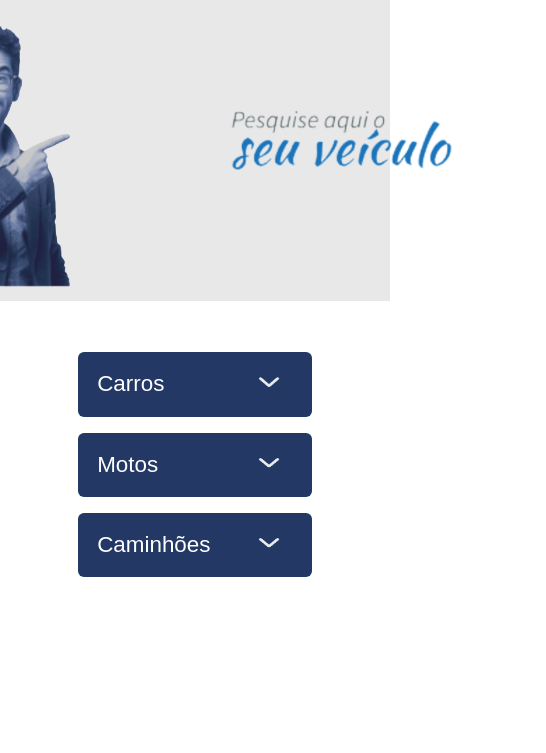
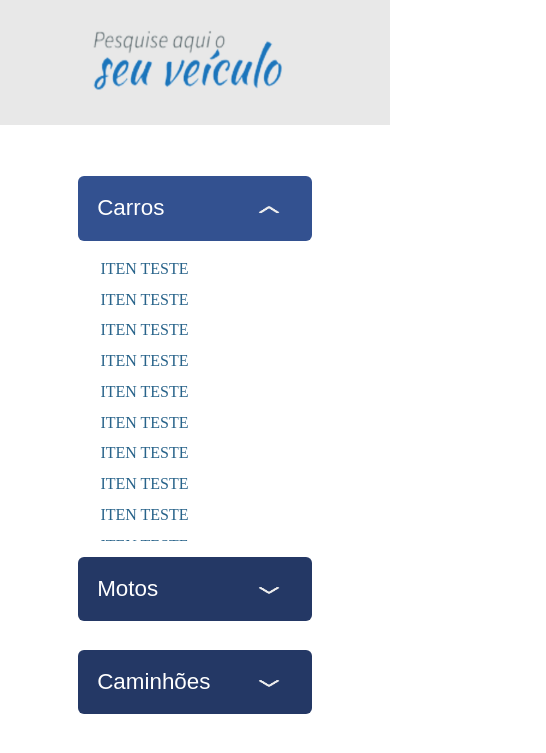
Before and after one commit to SantosMatheus8/ConsultaMarcasEVeiculos, a plain HTML site: page Html:Img/index.html in a window 390 px wide. Both pictures are taken after a click on the button "Carros". Shown: the part 67-820 px from the top of the page, 546 px wide, since content can reach past the window. Drawn offline with Linux system fonts and the light colour scheme.

Commit message:
Criacao do accordion

```diff
--- a/Css/style.css
+++ b/Css/style.css
@@ -34,7 +34,7 @@
 {
     width: 21rem;
     height: 7rem;
-    margin-left: 3rem;
+    padding-left: 3rem;
 }
 
 /* Main */
@@ -49,14 +49,13 @@ main
     flex-direction: column;
     align-items: center;
     margin-top: 1rem;
-
 }
 .accordion:first-child
 {
     margin-top: 3.2rem;
 }
 
-.botao
+.botaoCarro, .botaoMoto, .botaoCaminhao
 {
     text-align: left;
     width: 60vw;
@@ -71,14 +70,75 @@ main
     justify-content: space-between;
     align-items: center;
 }
-.active,.botao:hover
+.botaoCarro:hover, .botaoMoto:hover, .botaoCaminhao:hover, .botaoAtivo
 {
-    background-color: rgb(45, 71, 129);
+    background-color: rgb(51, 81, 144);
 }
 
-.seta
+.setaCarro, .setaMoto, .setaCaminhao
 {
+    padding-top: 6px;
     margin-right: 0.8rem;
     height: 1.4rem;
     width: 1.4rem;
 }
+.tiraExpandir
+{
+    display: none;
+}
+.setaRecolherCarro, .setaRecolherMoto, .setaRecolherCaminhao
+{
+    display: none;
+}
+.mostraSetaRecolher
+{
+    display: block;
+}
+
+.listaCarros, .listaMotos, .listaCaminhoes
+{
+    width: 60vw;
+    list-style: none;
+    font-size: 1rem;
+    padding-left: 1rem;
+    padding-top: 0.8rem;
+    overflow: hidden;
+    max-height: 0px;
+    transition: 0.4s;
+}
+.ativaAccordion
+{
+    overflow: auto;
+    max-height: 300px;
+}
+
+
+.accordion > ul > li
+{
+    padding: 0.4rem;
+    color : rgb(40, 99, 138);
+}
+
+
+/* Responsividade */
+@media (max-width : 700px)
+{
+    .imgPessoa
+    {
+        display: none;
+    }
+    .imgTexto
+    {
+        margin-top: 1rem;
+    }
+}
+
+@media (max-width : 370px)
+{
+
+    .imgTexto
+    {
+        width: 16.8rem;
+        height: 5.6rem;
+    }
+}
--- a/Html:Img/index.html
+++ b/Html:Img/index.html
@@ -25,33 +25,86 @@
     <main>
 
         <section class="accordion">
-            <button class="botao">Carros
-                <img src="setaExpandir.png" class="seta">
+            <button class="botaoCarro" onclick="mudaCoreSetaCarro()">Carros
+                <img src="setaExpandir.png" class="setaCarro">
+                <img src="setaRecolher.png" class="setaCarro setaRecolherCarro">
             </button>
             <ul class="listaCarros">
-
+                <li>ITEN TESTE</li>
+                <li>ITEN TESTE</li>
+                <li>ITEN TESTE</li>
+                <li>ITEN TESTE</li>
+                <li>ITEN TESTE</li>
+                <li>ITEN TESTE</li>
+                <li>ITEN TESTE</li>
+                <li>ITEN TESTE</li>
+                <li>ITEN TESTE</li>
+                <li>ITEN TESTE</li>
+                <li>ITEN TESTE</li>
+                <li>ITEN TESTE</li>
+                <li>ITEN TESTE</li>
+                <li>ITEN TESTE</li>
+                <li>ITEN TESTE</li>
+                <li>ITEN TESTE</li>
+                <li>ITEN TESTE</li>
             </ul>
         </section>
 
         <section class="accordion">
-            <button class="botao">Motos
-                <img src="setaExpandir.png" class="seta">
+            <button class="botaoMoto" onclick="mudaCoreSetaMoto()">Motos
+                <img src="setaExpandir.png" class="setaMoto">
+                <img src="setaRecolher.png" class="setaMoto setaRecolherMoto">
             </button>
             <ul class="listaMotos">
-
+                <li>ITEN TESTE</li>
+                <li>ITEN TESTE</li>
+                <li>ITEN TESTE</li>
+                <li>ITEN TESTE</li>
+                <li>ITEN TESTE</li>
+                <li>ITEN TESTE</li>
+                <li>ITEN TESTE</li>
+                <li>ITEN TESTE</li>
+                <li>ITEN TESTE</li>
+                <li>ITEN TESTE</li>
+                <li>ITEN TESTE</li>
+                <li>ITEN TESTE</li>
+                <li>ITEN TESTE</li>
+                <li>ITEN TESTE</li>
+                <li>ITEN TESTE</li>
+                <li>ITEN TESTE</li>
+                <li>ITEN TESTE</li>
             </ul>
         </section>
 
         <section class="accordion">
-            <button class="botao">Caminhões
-                <img src="setaExpandir.png" class="seta">
+            <button class="botaoCaminhao" onclick="mudaCoreSetaCaminhao()">Caminhões
+                <img src="setaExpandir.png" class="setaCaminhao">
+                <img src="setaRecolher.png" class="setaCaminhao setaRecolherCaminhao">
             </button>
-            <ul class="listaCaminhões">
-
+            <ul class="listaCaminhoes">
+                <li>ITEN TESTE</li>
+                <li>ITEN TESTE</li>
+                <li>ITEN TESTE</li>
+                <li>ITEN TESTE</li>
+                <li>ITEN TESTE</li>
+                <li>ITEN TESTE</li>
+                <li>ITEN TESTE</li>
+                <li>ITEN TESTE</li>
+                <li>ITEN TESTE</li>
+                <li>ITEN TESTE</li>
+                <li>ITEN TESTE</li>
+                <li>ITEN TESTE</li>
+                <li>ITEN TESTE</li>
+                <li>ITEN TESTE</li>
+                <li>ITEN TESTE</li>
+                <li>ITEN TESTE</li>
+                <li>ITEN TESTE</li>
             </ul>
         </section>
     </main>
 
 </body>
 
+<script src="/JavaScript/main.js"></script>
+
 </html>
--- a/JavaScript/main.js
+++ b/JavaScript/main.js
@@ -0,0 +1,53 @@
+//CARRO -------
+let botaoCarro = document.querySelector(".botaoCarro")
+let listaCarro = document.querySelector(".listaCarros")
+let setaCarro = document.querySelector(".setaCarro")
+let setaRecolherCarro = document.querySelector(".setaRecolherCarro")
+
+function mudaCoreSetaCarro()
+{
+    botaoCarro.classList.toggle('botaoAtivo')
+    setaCarro.classList.toggle('tiraExpandir')
+    setaRecolherCarro.classList.toggle('mostraSetaRecolher')
+}
+
+botaoCarro.addEventListener('click', () =>
+{
+        listaCarro.classList.toggle('ativaAccordion')
+})
+
+//MOTO -------
+let botaoMoto = document.querySelector(".botaoMoto")
+let listaMoto = document.querySelector(".listaMotos")
+let setaMoto = document.querySelector(".setaMoto")
+let setaRecolherMoto = document.querySelector(".setaRecolherMoto")
+
+function mudaCoreSetaMoto()
+{
+    botaoMoto.classList.toggle('botaoAtivo')
+    setaMoto.classList.toggle('tiraExpandir')
+    setaRecolherMoto.classList.toggle('mostraSetaRecolher')
+}
+
+botaoMoto.addEventListener('click', () =>
+{
+        listaMoto.classList.toggle('ativaAccordion')
+})
+
+//Caminhao -------
+let botaoCaminhao = document.querySelector(".botaoCaminhao")
+let listaCaminhao = document.querySelector(".listaCaminhoes")
+let setaCaminhao = document.querySelector(".setaCaminhao")
+let setaRecolherCaminhao = document.querySelector(".setaRecolherCaminhao")
+
+function mudaCoreSetaCaminhao()
+{
+    botaoCaminhao.classList.toggle('botaoAtivo')
+    setaCaminhao.classList.toggle('tiraExpandir')
+    setaRecolherCaminhao.classList.toggle('mostraSetaRecolher')
+}
+
+botaoCaminhao.addEventListener('click', () =>
+{
+        listaCaminhao.classList.toggle('ativaAccordion')
+})
```
